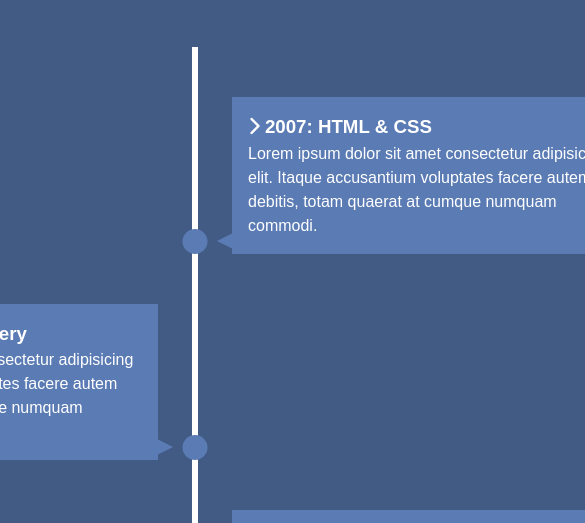
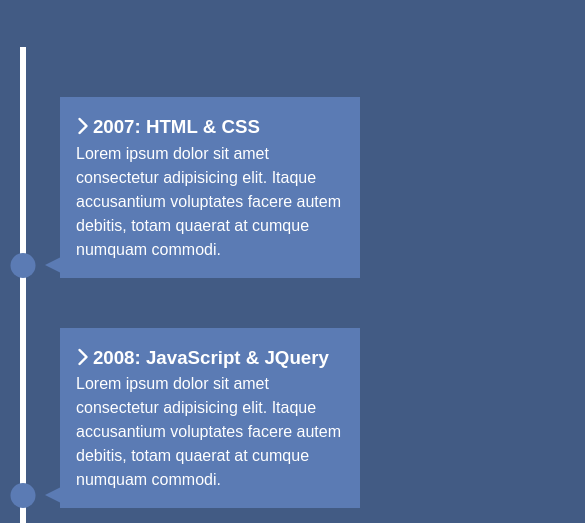
Before and after one commit to emre1n/html-css-projects, a plain HTML site: page 05-knowledge-resume/index.html in a window 390 px wide. Shown: the part 269-792 px from the top of the page, 585 px wide, since content can reach past the window. Drawn offline with Linux system fonts and the light colour scheme.

Commit message:
add media queries and scroll animation

```diff
--- a/05-knowledge-resume/index.html
+++ b/05-knowledge-resume/index.html
@@ -128,5 +128,7 @@
         </li>
       </ul>
     </section>
+
+    <script src="main.js"></script>
   </body>
 </html>
--- /dev/null
+++ b/05-knowledge-resume/main.js
@@ -0,0 +1,24 @@
+const items = document.querySelectorAll('#timeline li');
+
+const isInViewport = el => {
+  const rect = el.getBoundingClientRect();
+  return (
+    rect.top >= 0 &&
+    rect.left >= 0 &&
+    rect.bottom <=
+      (window.innerHeight || document.documentElement.clientHeight) &&
+    rect.right <= (window.innerWidth || document.documentElement.clientWidth)
+  );
+};
+
+const run = () =>
+  items.forEach(item => {
+    if (isInViewport(item)) {
+      item.classList.add('show');
+    }
+  });
+
+// Events
+window.addEventListener('load', run);
+window.addEventListener('resize', run);
+window.addEventListener('scroll', run);
--- a/05-knowledge-resume/style.css
+++ b/05-knowledge-resume/style.css
@@ -56,16 +56,20 @@
   padding: 1rem;
   background: var(--secondary-color);
   transition: all 0.5s ease-in-out;
+  visibility: hidden;
+  opacity: 0;
 }
 
 /* Right Side */
 #timeline ul li:nth-child(odd) div {
   left: 40px;
+  transform: translate(200px, 0);
 }
 
 /* Right Side */
 #timeline ul li:nth-child(even) div {
   left: -434px;
+  transform: translate(-200px, 0);
 }
 
 /* Dots */
@@ -76,7 +80,7 @@
   bottom: 0;
   width: 25px;
   height: 25px;
-  background: var(--secondary-color);
+  background: inherit;
   transform: translateX(-50%);
   border-radius: 50%;
   transition: background 0.5s ease-in-out;
@@ -105,3 +109,44 @@
   border-width: 8px 0 8px 16px;
   border-color: transparent transparent transparent var(--secondary-color);
 }
+
+/* Show Boxes */
+#timeline ul li.show div {
+  transform: none;
+  visibility: visible;
+  opacity: 1;
+}
+
+#timeline ul li.show:after {
+  background: var(--secondary-color);
+}
+
+@media (max-width: 900px) {
+  #timeline ul li div {
+    width: 250px;
+  }
+
+  #timeline ul li:nth-child(even) div {
+    left: -284px;
+  }
+}
+
+@media (max-width: 600px) {
+  #timeline ul li {
+    margin-left: 20px;
+  }
+
+  #timeline ul li div {
+    width: calc(100vw - 90px);
+  }
+
+  #timeline ul li:nth-child(even) div {
+    left: 40px;
+  }
+
+  #timeline ul li:nth-child(even) div:before {
+    left: -15px;
+    border-width: 8px 16px 8px 0;
+    border-color: transparent var(--secondary-color) transparent transparent;
+  }
+}
```
